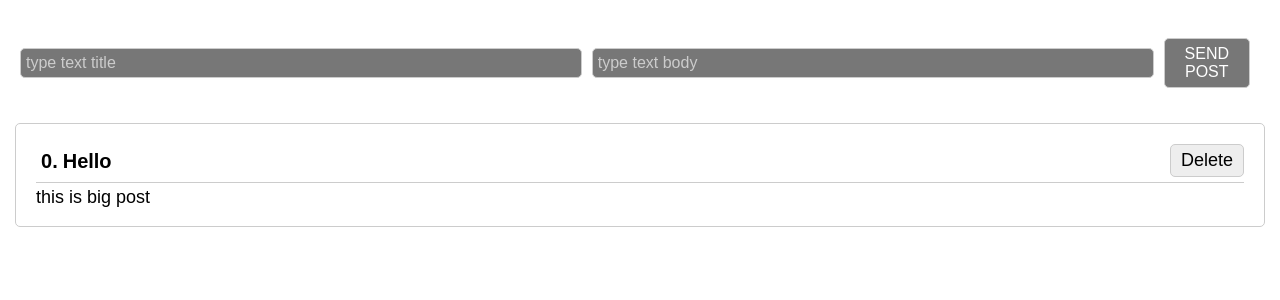
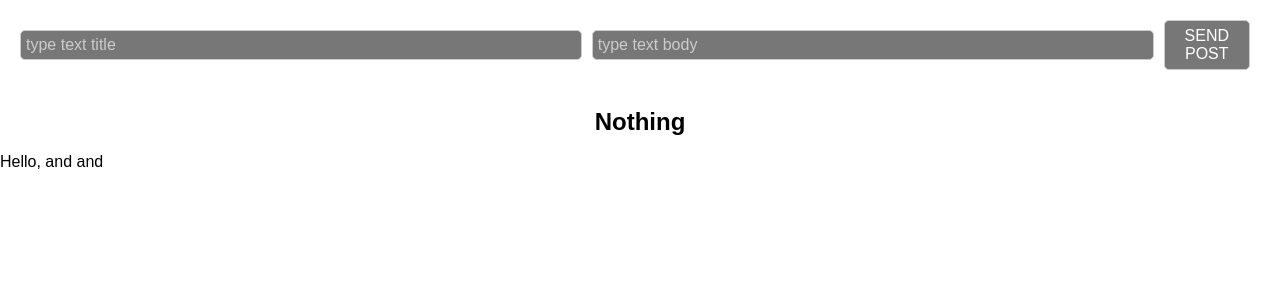
Before and after one commit to SSilvain/Article-posts, a React (Create React App) app: page / in a window 1280 px wide. Shown: the top 300 px of the page. Built offline with nearby package versions, Linux system fonts and the light colour scheme.

Commit message:
true && action

```diff
--- a/src/App.js
+++ b/src/App.js
@@ -1,13 +1,13 @@
 import UIInput from "./Components/UI/UIInput/UIInput";
 import s from "./App.module.scss";
-import { useRef, useState } from "react";
-import Button from "./Components/UI/Button/Button";
+import {  useState } from "react";
+import Button from "./Components/UI/UIButton/UIButton";
 import PostsList from "./Components/PostsList/PostsList";
+import PostForm from "./Components/PostForm/PostForm";
 
 function App() {
-    let posts = [{ title: "Hello", body: "this is big post", id: 0 }];
-    const [postsState, setPostsState] = useState(posts);
-    const [post, setPost] = useState({ title: "", body: "" });
+    const [postsState, setPostsState] = useState([]);
+    let [post, setPost] = useState({ title: "", body: "" });
 
     const onChangeTitle = (e) => {
         setPost({ ...post, title: e.target.value });
@@ -18,33 +18,23 @@ function App() {
 
     const addPost = (e) => {
         e.preventDefault();
+        setPost({ ...post, id: Date.now() })
         setPostsState([...postsState, post]);
         setPost({ title: "", body: "" });
     };
 
-    const inputRef = useRef();
-    const inputRefConsole = (e) => {
-        console.log(e.target.value)
-    }
-
     return (
         <div>
-            <input onChange={inputRefConsole} ref={inputRef} type="text" />
-            <form className={s.ui}>
-                <UIInput
-                    onChange={onChangeTitle}
-                    value={post.title}
-                    placeholder="title"
-                />
-                <UIInput
-                    onChange={onChangeBody}
-                    value={post.body}
-                    placeholder="body"
-                />
-                <Button addPost={addPost}>Send Post</Button>
-            </form>
+            <PostForm
+                post={post}
+                onChangeTitle={onChangeTitle}
+                onChangeBody={onChangeBody}
+                addPost={addPost}
+            />
 
-            <PostsList postsState={postsState.reverse()} />
+            <PostsList postsState={postsState} title="Posts about traveling" />
+
+            {true && <div>Hello, and and</div>}
         </div>
     );
 }
--- a/src/App.module.scss
+++ b/src/App.module.scss
@@ -103,9 +103,3 @@ h6 {
 	display: none;
 }
 */
-.ui{
-  padding: 20px;
-  display: flex;
-  align-items: center;
-  // border: 1px solid #000;
-}
--- /dev/null
+++ b/src/Components/PostForm/PostForm.jsx
@@ -0,0 +1,23 @@
+import UIButton from "../UI/UIButton/UIButton";
+import UIInput from "../UI/UIInput/UIInput";
+import s from "./PostForm.module.scss";
+
+const PostForm = ({ post, onChangeTitle, onChangeBody, addPost}) => {
+	return (
+		<form className={s.ui}>
+			<UIInput
+				onChange={onChangeTitle}
+				value={post.title}
+				placeholder="title"
+			/>
+			<UIInput
+				onChange={onChangeBody}
+				value={post.body}
+				placeholder="body"
+			/>
+			<UIButton addPost={addPost}>Send Post</UIButton>
+		</form>
+	)
+}
+
+export default PostForm;
--- /dev/null
+++ b/src/Components/PostForm/PostForm.module.scss
@@ -0,0 +1,8 @@
+
+
+.ui{
+  padding: 20px;
+  display: flex;
+  align-items: center;
+  // border: 1px solid #000;
+}
--- a/src/Components/PostsList/PostsList.jsx
+++ b/src/Components/PostsList/PostsList.jsx
@@ -1,10 +1,18 @@
 import { memo } from "react";
 import Post from "./Post/Post";
+import s from "./PostsList.module.scss"
 
-const PostsList = memo(({ postsState }) => {
-	return postsState.map((p,index) => {
-		return <Post title={p.title} number={index} id={Date.now()} body={p.body} />;
-	});
+const PostsList = memo(({ postsState, title }) => {
+	const posts = postsState.map((p, index) => {
+		return <Post title={p.title} number={index} key={p.id} body={p.body} />
+	})
+
+	return (
+		<div>
+			{postsState.length ? <h3 className={s.title}>{title}</h3> : <h3 className={s.title}>Nothing</h3>}
+
+			{posts}
+		</div>)
 })
 
 export default PostsList;
--- /dev/null
+++ b/src/Components/PostsList/PostsList.module.scss
@@ -0,0 +1,6 @@
+.title{
+	font-weight: bold;
+	font-size: 24px;
+	text-align: center;
+	padding: 20px 10px;
+}
--- a/src/Components/UI/Button/Button.jsx
+++ b/src/Components/UI/UIButton/UIButton.jsx
@@ -1,4 +1,4 @@
-import s from "./Button.module.scss"
+import s from "./UIButton.module.scss"
 
 const Button = ({ addPost, children, ...props }) => {
 	return (
```
Also changed, not shown: src/Components/UI/UIButton/UIButton.module.scss (renamed from src/Components/UI/Button/Button.module.scss).
